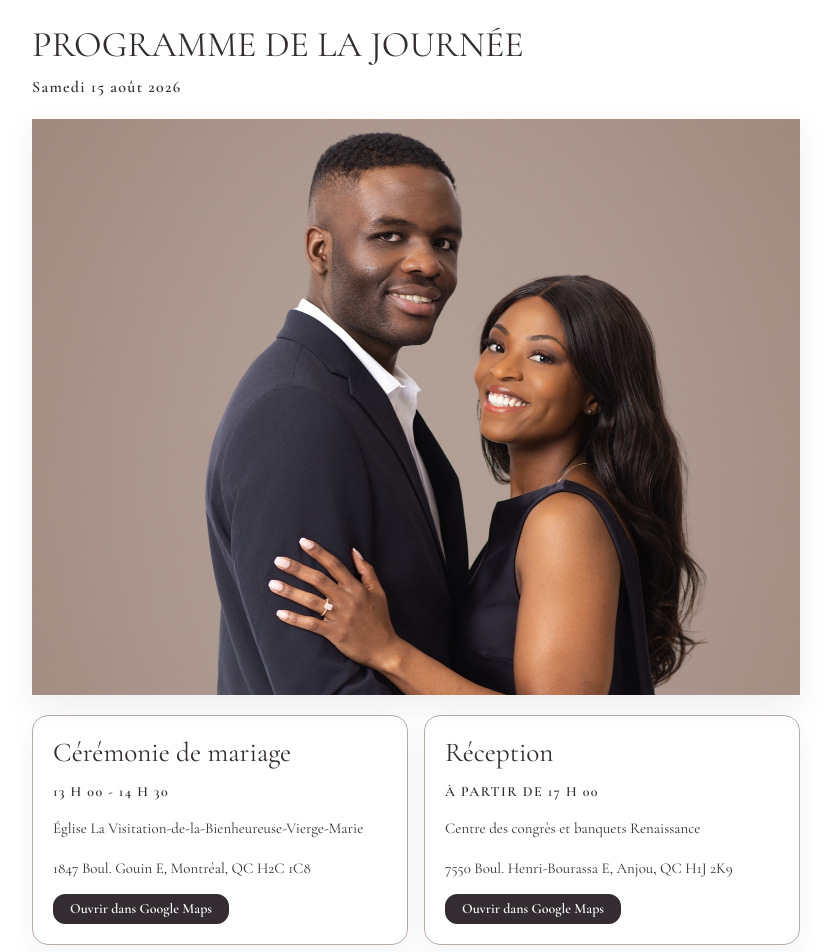
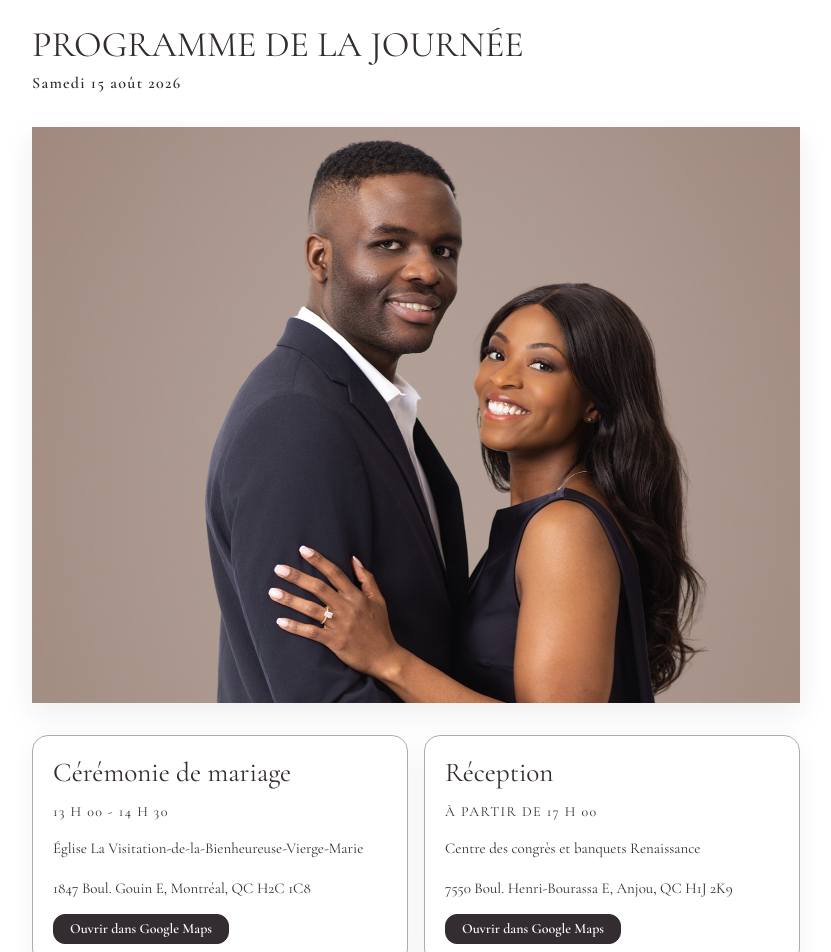
Before and after one commit to Freshafro/wedding-invitation, a Next.js app: page /schedule in a window 1280 px wide. Shown: the part 120-1072 px from the top of the page, without its empty margins (224-1055 px from the left). Built offline with nearby package versions, Linux system fonts and the light colour scheme; no server answers.

Commit message:
Changed line height

```diff
--- a/app/page.tsx
+++ b/app/page.tsx
@@ -44,11 +44,11 @@ export default async function Home({
               <span className="h-px flex-1 border-t border-[var(--border-muted)]" />
             </div>
 
-            <p className="my-10 font-display mx-auto w-full max-w-prose text-lg leading-8 sm:text-xl text-center">
+            <p className="my-5 font-display mx-auto w-full max-w-prose text-lg leading-8 sm:text-xl text-center">
               {t.announcement}
             </p>
 
-            <div className="mt-10 space-y-4">
+            <div className="mt-5 space-y-4">
               <div className="w-full space-y-3">
                 <figure className="relative aspect-square overflow-hidden bg-[var(--surface-soft)] shadow-[0_10px_30px_rgba(51,44,48,0.08)] sm:aspect-[4/3]">
                   <Image
--- a/app/schedule/page.tsx
+++ b/app/schedule/page.tsx
@@ -28,13 +28,13 @@ export default async function SchedulePage({
           <section className="rounded-3xl">
             <LanguageToggle locale={locale} />
 
-            <div className="mt-6 space-y-2">
+            <div className="mt-6 space-y-1">
               <h1 className="font-display text-xl leading-tight sm:text-4xl">{t.scheduleTitle}</h1>
               <p className="text-base font-semibold tracking-[0.08em]">{t.dateLabel}</p>
             </div>
 
 
-            <figure className="relative mt-5 aspect-[25/24] overflow-hidden bg-[var(--surface-soft)] shadow-[0_10px_30px_rgba(51,44,48,0.08)] sm:aspect-[4/3]">
+            <figure className="relative mt-8 aspect-[25/24] overflow-hidden bg-[var(--surface-soft)] shadow-[0_10px_30px_rgba(51,44,48,0.08)] sm:aspect-[4/3]">
               <Image
                 src="/4R4A4298.jpg"
                 alt={t.heroPhotoAlts[0] ?? "Couple hero photo"}
@@ -47,10 +47,10 @@ export default async function SchedulePage({
               />
             </figure>
 
-            <div className="mt-5 grid gap-4 sm:grid-cols-2">
+            <div className="mt-8 grid gap-4 sm:grid-cols-2">
               <article className="flex h-full flex-col gap-3 rounded-2xl border border-[var(--border-muted)] bg-white p-4 shadow-[0_8px_24px_rgba(51,44,48,0.06)] sm:p-5">
                 <h2 className="font-display text-2xl leading-tight sm:text-[1.7rem]">{t.ceremonyTitle}</h2>
-                <p className="text-xs font-semibold uppercase tracking-[0.1em] sm:text-sm">
+                <p className="text-[15px] uppercase tracking-[0.1em] sm:text-sm">
                   {t.ceremonyTime}
                 </p>
                 <p className="text-[15px] leading-7">{t.ceremonyVenue}</p>
@@ -67,7 +67,7 @@ export default async function SchedulePage({
 
               <article className="flex h-full flex-col gap-3 rounded-2xl border border-[var(--border-muted)] bg-white p-4 shadow-[0_8px_24px_rgba(51,44,48,0.06)] sm:p-5">
                 <h2 className="font-display text-2xl leading-tight sm:text-[1.7rem]">{t.receptionTitle}</h2>
-                <p className="text-[15px] font-semibold uppercase tracking-[0.1em] sm:text-sm">
+                <p className="text-[15px] uppercase tracking-[0.1em] sm:text-sm">
                   {t.receptionTime}
                 </p>
                 <p className="text-[15px] leading-7">{t.receptionVenue}</p>
--- a/components/RsvpForm.tsx
+++ b/components/RsvpForm.tsx
@@ -411,12 +411,12 @@ export function RsvpForm({
     >
       {showHeader ? (
         <div className="space-y-2">
-          <p className="text-sm font-semibold uppercase tracking-[0.12em] text-[#5c5358]">{t.kicker}</p>
+          <p className="text-sm font-semibold uppercase tracking-[0.12em]">{t.kicker}</p>
           <h2 className="font-display text-4xl leading-none sm:text-5xl">{t.title}</h2>
         </div>
       ) : maxPeoplePerInvitationMessage ? (
         <div className="space-y-2">
-          <p className="text-sm font-semibold uppercase tracking-[0.12em] text-[#5c5358]">{t.kicker}</p>
+          <p className="text-sm font-semibold uppercase tracking-[0.12em]">{t.kicker}</p>
           <p className="font-display w-full text-justify text-sm leading-none sm:text-left sm:text-base">
             {maxPeoplePerInvitationMessage}
           </p>
```
